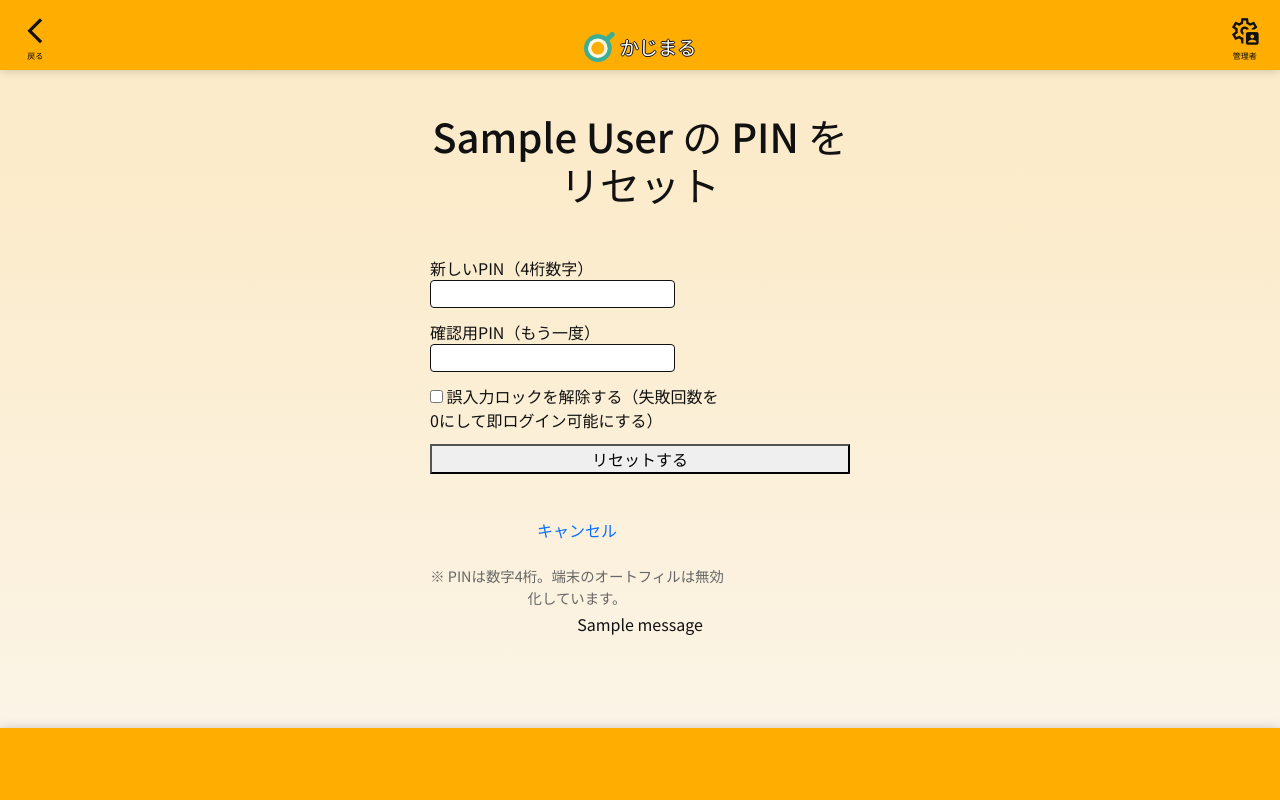
After one commit to autumn-Hackathon-2025-F-Team/kajimaru-app, a Django app: page /owner/user/1/pin-reset/ in a window 1280 px wide. The commit adds this page. Run offline with Django 5.2, Linux system fonts and the light colour scheme; a user stored in the database is signed in; tables that the repository leaves empty hold one stand-in row (values such as "Sample post"); one stand-in notice (Sample message) is shown.

Commit message:
feat/管理者メニュー

```diff
--- a/src/apps/user/forms.py
+++ b/src/apps/user/forms.py
@@ -97,3 +97,25 @@ class MemberForm(forms.ModelForm):
     class Meta:
         model = Users
         fields = ['display_name', 'nickname', 'relation_to_admin', 'role', 'avatar_key']
+
+class AdminPinForm(forms.Form):
+    pin = forms.CharField(
+        label='管理者PIN',
+        min_length=4, max_length=4,
+        widget=forms.PasswordInput(attrs={'inputmode': 'numeric', 'autocomplete': 'one-time-code'})
+    )
+
+    def __init__(self, *args, **kwargs):
+        super().__init__(*args, **kwargs)
+        self.label_suffix = ''
+
+class AvatarUpdateForm(forms.ModelForm):
+    avatar_key = forms.ChoiceField(
+        label='アイコン',
+        choices=AVATAR_CHOICES,
+        required=False,
+        widget=forms.RadioSelect,
+    )
+    class Meta:
+        model = Users
+        fields = ['display_name', 'nickname', 'relation_to_admin', 'role', 'avatar_key']
--- a/src/apps/user/models.py
+++ b/src/apps/user/models.py
@@ -28,6 +28,8 @@ class Users(models.Model):
 
     user = models.ForeignKey(User, null=True, blank=True, on_delete=models.SET_NULL)
 
+    def is_locked(self) -> bool:
+        return self.locked_until is not None and self.locked_until > timezone.now()
     def __str__(self):
         return f"{self.display_name} ({self.household.name})"
 
--- a/src/apps/user/urls.py
+++ b/src/apps/user/urls.py
@@ -1,6 +1,7 @@
 from django.urls import path
 from . import views
 from django.views.generic import TemplateView
+
 
 urlpatterns = [
     # テスト用index
@@ -17,13 +18,17 @@ urlpatterns = [
     # プロフィール関連
     path('profiles/', views.profiles_list, name='profiles_list'),
     path('profiles/<int:pk>/enter/', views.profile_enter, name='profile_enter'),
+    path('profiles/<int:pk>/avatar/', views.avatar_edit, name='avatar_edit'),
     path('members/new/', views.member_create, name='member_create'),
-    path('members/<int:pk>/edit/', views.member_edit, name='member_edit'),
-    path('members/<int:pk>/delete/', views.member_delete, name='member_delete'),
-    # 岡が追記した分↓
-    # path('personal_page/<int:pk>/', views.personal_page, name='personal_page'),
 
 
-    # ダッシュボード
-    #path('dashboard/', TemplateView.as_view(template_name='user/dashboard.html'), name='dashboard'),
+    # 管理者メニュー
+    path('owner/user/', views.admin_user, name='admin_user'),
+    path('owner/user/gate/', views.admin_gate, name='admin_gate'),
+    path('owner/user/add/', views.member_create, name='family_member_add'),
+    path('owner/user/<int:pk>/edit/', views.member_edit, name='family_list_edit'),
+    path('owner/user/<int:pk>/pin-reset/', views.pin_reset, name='pin_reset'),
+    path('owner/user/<int:pk>/delete/', views.member_delete, name='family_list_delete'),
+    path('owner/user/invite/create/', views.invite_create, name='family_invite_create'),
+
 ]
--- a/src/apps/user/views.py
+++ b/src/apps/user/views.py
@@ -5,17 +5,20 @@ from django.contrib.auth.decorators import login_required
 from django.contrib import messages
 from django import forms
 from django.shortcuts import render, redirect, get_object_or_404
-from .forms import AdminSignupForm, JoinCodeForm, PinSetForm, PinVerifyForm, AdminLoginForm, MemberForm
+from .forms import AdminSignupForm, JoinCodeForm, PinSetForm, PinVerifyForm, AdminLoginForm, MemberForm, AdminPinForm, AvatarUpdateForm
 from django.utils.crypto import get_random_string
 from .models import Household, Users, JoinCode
 from django.utils import timezone
 from django.db import transaction
 from datetime import timedelta
-
+from django.http import HttpResponse
+from .models import Users as Member
 
 HK = "household_id"
 MK = 'active_member_id'
 LS = 'profile_last_seen'
+PIN_MAX_TRIES = 5
+PIN_LOCK_MINUTES =15
 
 
 def _gen_household_name(email: str) -> str:
@@ -92,41 +95,68 @@ def join_verify(request):
 
 def profiles(request, pk:int):
     hh_id = request.session.get(HK)
-    if not hh_id: return redirect('welcome')
+    if not hh_id:
+        return redirect('welcome')
     m = get_object_or_404(Users, id=pk, household_id=hh_id)
-    form = PinSetForm(request.POST or None)
-    if request.method == 'POST' and form.is_valid():
-        pin = form.cleaned_data['pin']
-        # 初回設定
-        if not m.pin_hash:
-            m.pin_hash = make_password(pin)
-            m.pin_updated_at = timezone.now()
-            m.failed_attempts = 0
-            m.locked_until = None
-            m.save()
-            request.session[MK] = m.id
-            request.session[LS] = timezone.now().timestamp()
-            return redirect('dashboard')
-        # ロック中
-        if m.locked_until and m.locked_until > timezone.now():
-            messages.error(request, '試行が多すぎます。しばらくしてから再試行してください')
-            return redirect('profiles_list')
-        # 照合
-        if check_password(pin, m.pin_hash):
-            m.failed_attempts = 0
-            m.locked_until = None
-            m.save(update_fields=['failed_attempts', 'locked_until'])
-            request.session[MK] = m.id
-            request.session[LS] = timezone.now().timestamp()
-            return redirect('dashboard')
-        else:
-            m.failed_attempts += 1
-            if m.failed_attempts >= 5:
-                m.locked_until = timezone.now() + timedelta(minutes=15)
-            m.save(update_fields=['failed_attempts', 'locked_until'])
-            messages.error(request, 'PINが違います')
-            return redirect('profiles_list')
-    return render(request, 'user/profiles.html', {'member': m, 'form': form})
+    now = timezone.now()
+
+    if m.locked_until and m.locked_until <= now:
+        m.failed_attempts = 0
+        m.locked_until = None
+        m.save(update_fields=['failed_attempts', 'locked_until'])
+
+    if request.method != 'POST':
+        if m.locked_until and m.locked_until > now:
+            remaining = int((m.locked_until - now).total_seconds())
+            return render(request, 'user/login_error.html', {
+                'member': m,
+                'remaining_seconds': remaining,
+                'lock_minutes': PIN_LOCK_MINUTES,
+            })
+        form = PinSetForm()
+        return render(request, 'user/profiles.html', {'member': m, 'form': form})
+
+    form = PinSetForm(request.POST)
+    if not form.is_valid():
+        return render(request, 'user/profiles.html', {'member': m, 'form': form})
+
+    if m.locked_until and m.locked_until > now:
+        remaining = int((m.locked_until - now).total_seconds())
+        return render(request, 'user/login_error.html', {
+            'member': m,
+            'remaining_seconds': remaining,
+            'lock_minutes': PIN_LOCK_MINUTES,
+        })
+    pin = form.cleaned_data['pin']
+    # 初回設定
+    if not m.pin_hash:
+        m.pin_hash = make_password(pin)
+        m.pin_updated_at = timezone.now()
+        m.failed_attempts = 0
+        m.locked_until = None
+        m.save()
+        request.session[MK] = m.id
+        request.session[LS] = timezone.now().timestamp()
+        return redirect('dashboard')
+    # ロック中
+    if m.locked_until and m.locked_until > timezone.now():
+        messages.error(request, '試行が多すぎます。しばらくしてから再試行してください')
+        return redirect('profiles_list')
+    # 照合
+    if check_password(pin, m.pin_hash):
+        m.failed_attempts = 0
+        m.locked_until = None
+        m.save(update_fields=['failed_attempts', 'locked_until'])
+        request.session[MK] = m.id
+        request.session[LS] = timezone.now().timestamp()
+        return redirect('dashboard')
+    else:
+        m.failed_attempts += 1
+        if m.failed_attempts >= 5:
+            m.locked_until = timezone.now() + timedelta(minutes=15)
+        m.save(update_fields=['failed_attempts', 'locked_until'])
+        messages.error(request, 'PINが違います')
+        return redirect('profiles_list')
 
 def _require_admin_household(request):
     if not request.user.is_authenticated:
@@ -303,7 +333,7 @@ def member_edit(request, pk: int):
             else:
                 form.save()  # avatar_key 含めて保存
                 messages.success(request, f'プロフィール「{name}」を更新しました')
-                return redirect('profiles_list')
+                return redirect('admin_user')
 
         # バリデーションNG時
         return render(
@@ -332,5 +362,125 @@ def member_delete(request, pk:int):
         display = m.display_name
         m.delete()
         messages.success(request, f'プロフィール「{display}」を削除しました')
-        return redirect('profiles_list')
+        return redirect('admin_user')
     return render(request, 'user/member_delete_confirm.html', {'member': m})
+
+@login_required
+def admin_gate(request):
+    """
+    管理者ページ専用のPINゲート。
+    - GET: PIN入力フォーム表示
+    - POST: 管理者メンバーのPIN照合 → OKなら /owner/user/ へ
+    """
+    hh = _require_admin_household(request)
+    if not hh:
+        messages.error(request, '管理者の世帯が見つかりません。ログインし直してください。')
+        return redirect('admin_login')
+
+    # 世帯内の管理者メンバー（Usersモデル）を取得
+    admin_member = Users.objects.filter(household=hh, role='admin').first()
+    if not admin_member:
+        messages.error(request, '管理者プロフィールが未作成です。先に作成してください。')
+        return redirect('family_member_add')
+
+    if request.method == 'POST':
+        form = AdminPinForm(request.POST)
+        if form.is_valid():
+            pin = form.cleaned_data['pin']
+
+            # ロック中チェック
+            if admin_member.locked_until and admin_member.locked_until > timezone.now():
+                remain = int((admin_member.locked_until - timezone.now()).total_seconds() // 60) + 1
+                messages.error(request, f'試行が多すぎます。{remain}分後に再試行してください。')
+                return redirect('admin_gate')
+
+            # 初回PIN未設定なら設定として扱う（必要なければ削除）
+            if not admin_member.pin_hash:
+                admin_member.pin_hash = make_password(pin)
+                admin_member.pin_updated_at = timezone.now()
+                admin_member.failed_attempts = 0
+                admin_member.locked_until = None
+                admin_member.save(update_fields=['pin_hash', 'pin_updated_at', 'failed_attempts', 'locked_until'])
+                # セッションに管理者メンバーをセットして管理者ページへ
+                request.session[MK] = admin_member.id
+                request.session[LS] = timezone.now().timestamp()
+                return redirect('admin_user')
+
+            # 照合
+            if check_password(pin, admin_member.pin_hash):
+                admin_member.failed_attempts = 0
+                admin_member.locked_until = None
+                admin_member.save(update_fields=['failed_attempts', 'locked_until'])
+                request.session[MK] = admin_member.id
+                request.session[LS] = timezone.now().timestamp()
+                return redirect('admin_user')
+            else:
+                admin_member.failed_attempts = (admin_member.failed_attempts or 0) + 1
+                if admin_member.failed_attempts >= 5:
+                    # ※ 以前のコードで mitnutes typo あり。minutes に修正！
+                    admin_member.locked_until = timezone.now() + timedelta(minutes=15)
+                admin_member.save(update_fields=['failed_attempts', 'locked_until'])
+                messages.error(request, '管理者PINが違います')
+                return redirect('admin_gate')
+        # バリデーションNG
+        return render(request, 'user/admin_gate.html', {'form': form})
+
+    # GET
+    form = AdminPinForm()
+    return render(request, 'user/admin_gate.html', {'form': form})
+
+@login_required
+def admin_user(request):
+    hh = _require_admin_household(request)
+    if not hh:
+        messages.error(request, '管理者権限が必要です。')
+        return redirect('admin_login')
+    members = Users.objects.filter(household=hh).order_by('id')
+    return render(request, 'user/admin_user.html', {'members': members})
+
+@login_required
+def pin_reset(request, pk:int):
+    hh = _require_admin_household(request)
+    if not hh:
+        messages.error(request, '管理者の世帯が見つかりません。')
+        return redirect('admin_login')
+
+    member = get_object_or_404(Member, id=pk, household=hh)
+    if request.method == 'POST':
+        new_pin = (request.POST.get('new_pin') or '').strip()
+        confirm_pin = (request.POST.get('confirm_pin') or '').strip()
+        unlock = request.POST.get('unlock') == '1'
+
+        if not (new_pin.isdigit() and len(new_pin) == 4):
+            messages.error(request, 'PINは数字4桁で入力してください。')
+        elif new_pin != confirm_pin:
+            messages.error(request, '確認用PINが一致しません。')
+        else:
+            member.pin_hash = make_password(new_pin)
+            member.pin_updated_at = timezone.now()
+            if unlock:
+                member.failed_attempts = 0
+                member.locked_until = None
+            member.save(update_fields=['pin_hash', 'pin_updated_at', 'failed_attempts', 'locked_until'])
+            messages.success(request, f'{member.display_name}のPINを更新しました。')
+            return redirect('admin_user')
+    return render(request, 'user/pin_reset.html', {'member': member})
+
+@login_required
+def avatar_edit(request, pk: int):
+    hh = _require_admin_household(request)
+    member = get_object_or_404(Users, id=pk, household=hh)
+
+    # ハードコードした許可キー
+    allowed = {"boy", "girl", "man", "woman"}
+
+    if request.method == "POST":
+        key = request.POST.get("avatar_key", "")
+        if key in allowed:
+            member.avatar_key = key
+            member.save(update_fields=["avatar_key"])
+            messages.success(request, "アイコンを更新しました。")
+            return redirect("profiles_list")
+        messages.error(request, "アイコンを選択してください。")
+
+    return render(request, "user/avatar_edit.html", {"member": member})
--- a/src/config/urls.py
+++ b/src/config/urls.py
@@ -19,6 +19,7 @@ from django.urls import path, include
 
 urlpatterns = [
     path('admin/', admin.site.urls),
+    # path('', include(('apps.user.urls', 'user'), namespace='user')),
     path('', include('apps.user.urls')),
     path('dashboard/', include('apps.dashboard.urls')),
 
--- a/src/templates/components/top_nav.html
+++ b/src/templates/components/top_nav.html
@@ -7,6 +7,11 @@
       <img src="{% static 'img/icon.svg' %}" alt="かじまるアイコン" class="kajimaru_icon">
       <span class="title">かじまる</span>
     </li>
-    <li class="nav_item_useradmin"><a href=""><span class="material-symbols-outlined">settings_account_box</span><span class="small_text">管理者</span></a></li>
+      <li class="nav_item_useradmin">
+        <a href="{% url 'admin_gate' %}" class="admin-link">
+          <span class="material-symbols-outlined">settings_account_box</span>
+          <span class="small_text">管理者</span>
+        </a>
+      </li>
   </ul>
 </nav>
--- a/src/templates/user/member_delete_confirm.html
+++ b/src/templates/user/member_delete_confirm.html
@@ -22,7 +22,7 @@
 <button class="btn-danger">削除する</button>
 </form>
 <p class="link_set">
-    <a href="{% url 'profiles_list' %}" class="btn btn-secondary">キャンセル</a>
+    <a href="{% url 'admin_user' %}" class="btn btn-secondary">キャンセル</a>
 </p>
 {% endblock %}
 
--- a/src/templates/user/owner_family_manage.html
+++ b/src/templates/user/owner_family_manage.html
@@ -72,7 +72,7 @@
       {% if mode == "create" %}作成する{% else %}更新する{% endif %}
     </button>
     <div class="link_set_profile_add">
-      <a href="{% url 'profiles_list' %}" class="btn btn-secondary">キャンセル</a>
+      <a href="{% url 'admin_user' %}" class="btn btn-secondary">キャンセル</a>
     </div>
   </form>
 
--- /dev/null
+++ b/src/templates/user/pin_reset.html
@@ -0,0 +1,98 @@
+{% extends 'base.html' %}
+{% load static %}
+
+{% block title %}PINコードのリセット{% endblock %}
+
+{% block css %}
+  <link rel="stylesheet" href="{% static 'css/components/form.css' %}">
+  <link rel="stylesheet" href="{% static 'css/components/top_nav.css' %}">
+  <link rel="stylesheet" href="{% static 'css/components/bottom_nav.css' %}">
+  <link rel="stylesheet" href="{% static 'css/user/user.css' %}">
+  <style>
+    .pin-inputs { display: grid; gap: 12px; max-width: 420px; margin: 0 auto; }
+    .note { color: #666; font-size: .9rem; text-align: center; margin-top: .5rem; }
+    .danger { color: #b00020; }
+  </style>
+{% endblock %}
+
+{% block header %}{% include "components/top_nav.html" %}{% endblock %}
+{% block page_title %}{{ member.display_name }} の PIN をリセット{% endblock %}
+
+{% block content %}
+  <form method="post" action="{% url 'pin_reset' member.id %}">
+    {% csrf_token %}
+
+    <div class="pin-inputs">
+      <div class="form_group">
+        <label for="new_pin">新しいPIN（4桁数字）</label>
+        <input id="new_pin"
+               name="new_pin"
+               type="password"
+               inputmode="numeric"
+               pattern="\d{4}"
+               maxlength="4"
+               autocomplete="off"
+               required
+               class="form_control">
+      </div>
+
+      <div class="form_group">
+        <label for="confirm_pin">確認用PIN（もう一度）</label>
+        <input id="confirm_pin"
+               name="confirm_pin"
+               type="password"
+               inputmode="numeric"
+               pattern="\d{4}"
+               maxlength="4"
+               autocomplete="off"
+               required
+               class="form_control">
+      </div>
+
+      <div class="form_group">
+        <label class="checkbox">
+          <input type="checkbox" name="unlock" value="1">
+          誤入力ロックを解除する（失敗回数を0にして即ログイン可能にする）
+        </label>
+      </div>
+
+      <button class="btn-primary" type="submit">リセットする</button>
+      <p class="link_set"><a href="{% url 'admin_user' %}">キャンセル</a></p>
+      <p class="note">※ PINは数字4桁。端末のオートフィルは無効化しています。</p>
+    </div>
+  </form>
+
+  {# フラッシュメッセージ #}
+  {% for m in messages %}
+    <p class="alert_message {% if m.tags == 'error' %}danger{% endif %}">{{ m }}</p>
+  {% endfor %}
+
+  <script>
+    // 4桁数字のみに制限＆一致チェックの簡易バリデーション
+    (function () {
+      const newPin = document.getElementById('new_pin');
+      const confirmPin = document.getElementById('confirm_pin');
+
+      const enforceDigits = (e) => {
+        e.target.value = e.target.value.replace(/[^0-9]/g, '').slice(0, 4);
+      };
+      newPin.addEventListener('input', enforceDigits);
+      confirmPin.addEventListener('input', enforceDigits);
+
+      // 送信前チェック（HTML5のpatternも効くが、メッセージを丁寧に）
+      document.querySelector('form').addEventListener('submit', (e) => {
+        if (newPin.value.length !== 4 || confirmPin.value.length !== 4) {
+          e.preventDefault();
+          alert('PINは数字4桁で入力してください。');
+          return;
+        }
+        if (newPin.value !== confirmPin.value) {
+          e.preventDefault();
+          alert('確認用PINが一致しません。');
+        }
+      });
+    }());
+  </script>
+{% endblock %}
+
+{% block footer %}{% include "components/bottom_nav_before_login.html" %}{% endblock %}
```
Also changed, not shown: src/templates/user/admin_gate.html (added, +33 -0 lines), src/templates/user/admin_user.html (added, +46 -0 lines), src/templates/user/avatar_edit.html (added, +48 -0 lines), src/templates/user/family_select.html (+4 -10 lines).
